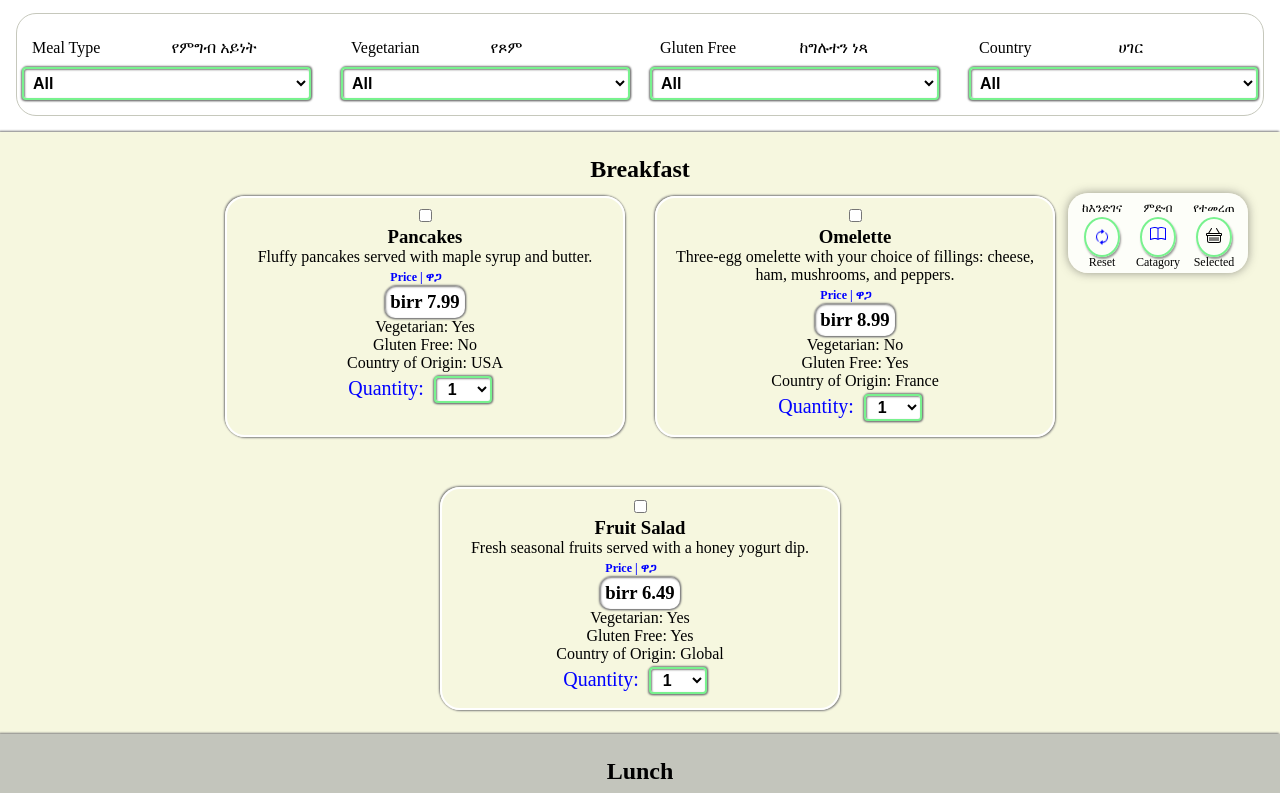
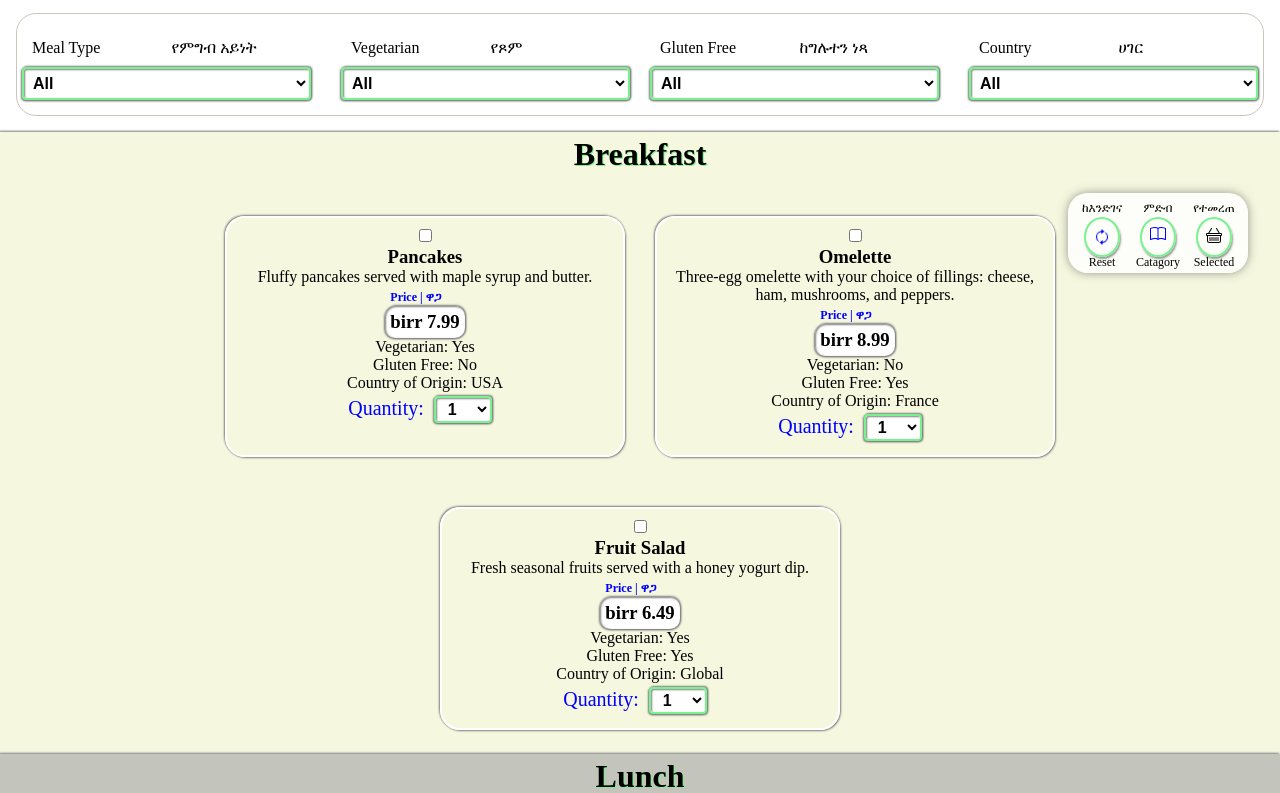
Before and after one commit to thomaskitaba/tom-menu, a React (Vite) app: page / in a window 1280 px wide. Shown: the part 507-1300 px from the top of the page. Built offline with nearby package versions, Linux system fonts and the light colour scheme.

Commit message:
increased font size of mealtype

```diff
--- a/src/App.css
+++ b/src/App.css
@@ -317,9 +317,8 @@ border-radius: 20px;
   flex-wrap: wrap;
   flex: 1 1 100%;
   padding-block: 20px;
+  padding-top: 40px;
 
-  /* background-color: red; */
-  /* max-width: 400px; */
 }
 .menu-flex {
 padding: 10px;
@@ -331,8 +330,10 @@ padding: 10px;
 }
 .catagory-header {
   position: absolute;
+  top: 0;  /* inportant attribute */
+  text-shadow: 1px 1px var(--clr-border-green);
+  font-size: 2rem;
 
-  margin: 0px;
 }
 @media (min-width: 768px) {
   .menu-flex {
```
